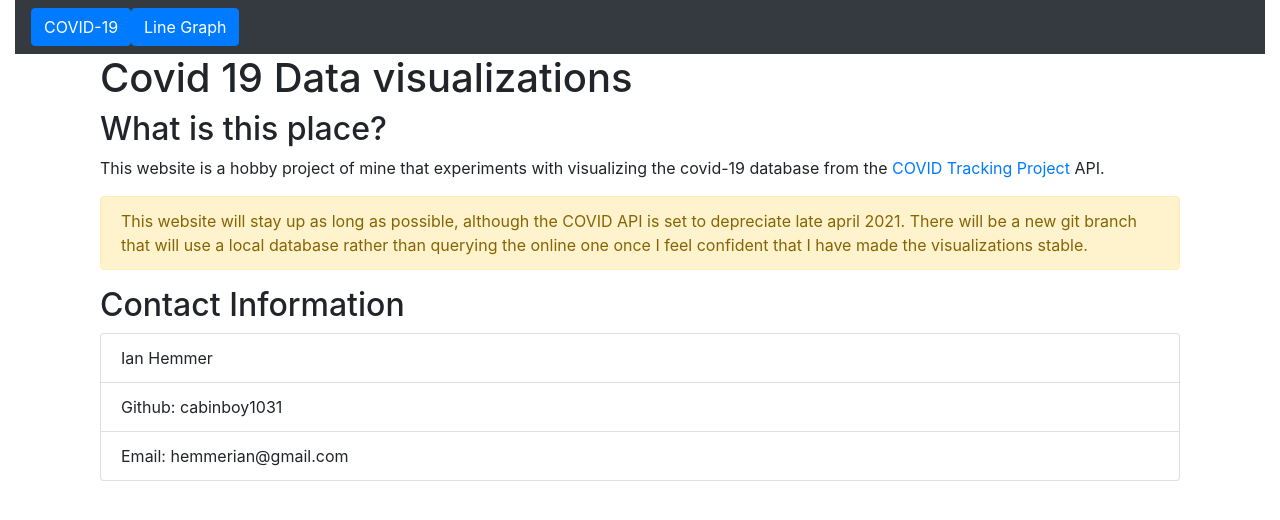
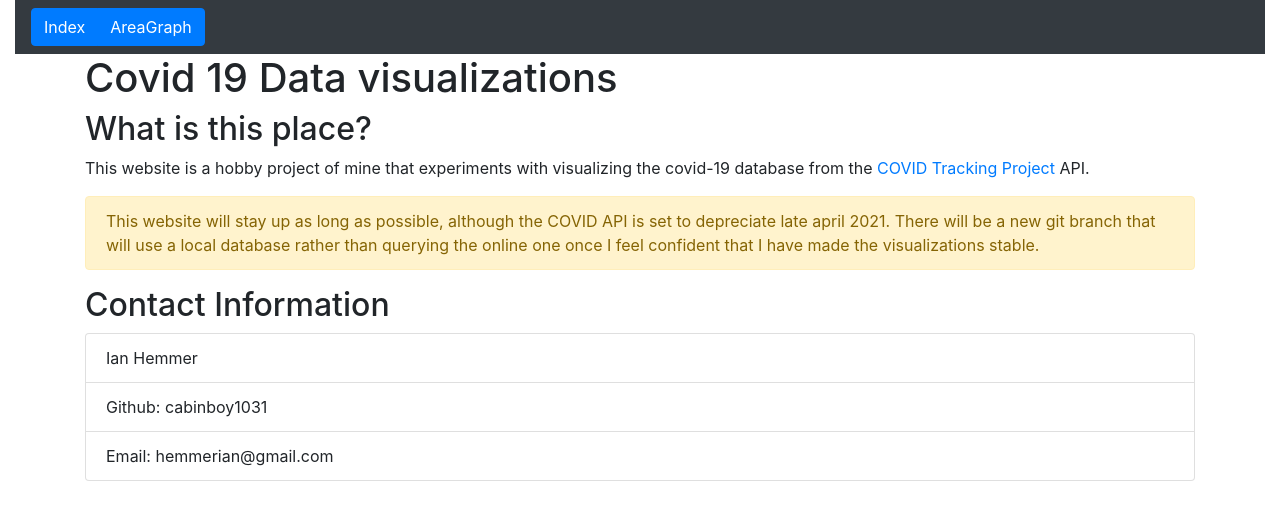
Before and after one commit to cabinboy1031/covid-react-visualization, a React (Create React App) app: page / in a window 1280 px wide. Shown: the top 520 px of the page. Built offline with nearby package versions, Linux system fonts and the light colour scheme.

Commit message:
Prettified the navbar slightly

```diff
--- a/src/components/App.js
+++ b/src/components/App.js
@@ -2,7 +2,8 @@ import React from 'react';
 //import '../index.css';
 import Container from 'react-bootstrap/Container';
 import Navbar from 'react-bootstrap/Navbar';
-import Button from 'react-bootstrap/Button';
+import ToggleButtonGroup from 'react-bootstrap/ToggleButtonGroup'
+import ToggleButton from 'react-bootstrap/ToggleButton';
 
 import IndexPage from './Index';
 import CovidAreaGraph from './CovidVisuals'
@@ -16,20 +17,21 @@ class App extends React.Component{
     }
 
     render() {
+      const handleChange = (val) => this.setState({page: val})
         return (
             <div className="app" >
               <Container fluid height="100%">
                 <Navbar bg="dark">
-                  <Button variant="primary" onClick={() => {this.setState({page:"start"})}}>COVID-19</Button>
-                  <Button variant="primary" onClick={() => {this.setState({page:"areaGraph"})}}>Line Graph </Button>
+                <ToggleButtonGroup name="pageSelect" type="radio" onChange={handleChange}>
+                  <ToggleButton name="start" value="start">Index</ToggleButton>
+                  <ToggleButton name="areaGraph" value="areaGraph">AreaGraph</ToggleButton>
+                </ToggleButtonGroup>
                 </Navbar>
 
-                <Container>
                   {this.state.page === "start" &&
                    <IndexPage/>}
                   {this.state.page === "areaGraph" &&
                    <CovidAreaGraph/>}
-                </Container>
               </Container>
             </div>
         );
--- a/src/components/CovidVisuals.js
+++ b/src/components/CovidVisuals.js
@@ -32,8 +32,8 @@ class CovidAreaGraph extends React.Component {
     render(){
         return(
                 <Row>
-                    <Col sm={4} class="dataSelect"> </Col>
-                    <Col sm={8}>
+                    <Col lg={4}> This is the details column </Col>
+                    <Col lg={8}>
                         <AreaChart width={1000} height={700} data={this.state.response} margin={{top:5, right:20, bottom:50, left:20}}>
                             <Area type="monotone" dataKey="hospitalizedCurrently" stroke="#4484ff" />
                             <Area type="monotone" dataKey="deathIncrease" stroke="#000000" />
--- a/src/index.js
+++ b/src/index.js
@@ -4,7 +4,7 @@ import App from './components/App';
 
 
 import 'bootstrap/scss/bootstrap.scss';
-
+import './index.scss'
 ReactDOM.render(
     <App/>,
     document.getElementById('root')
```
